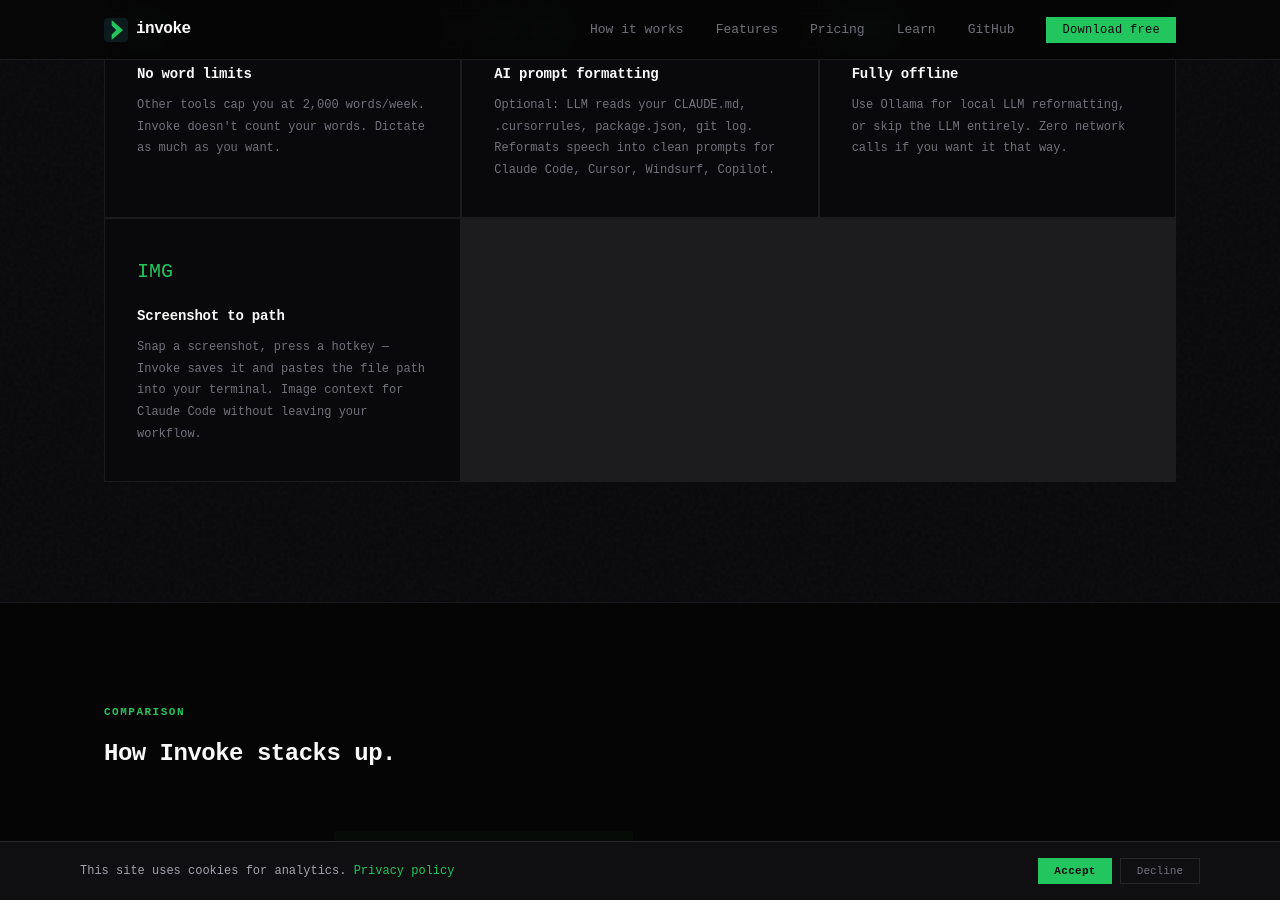
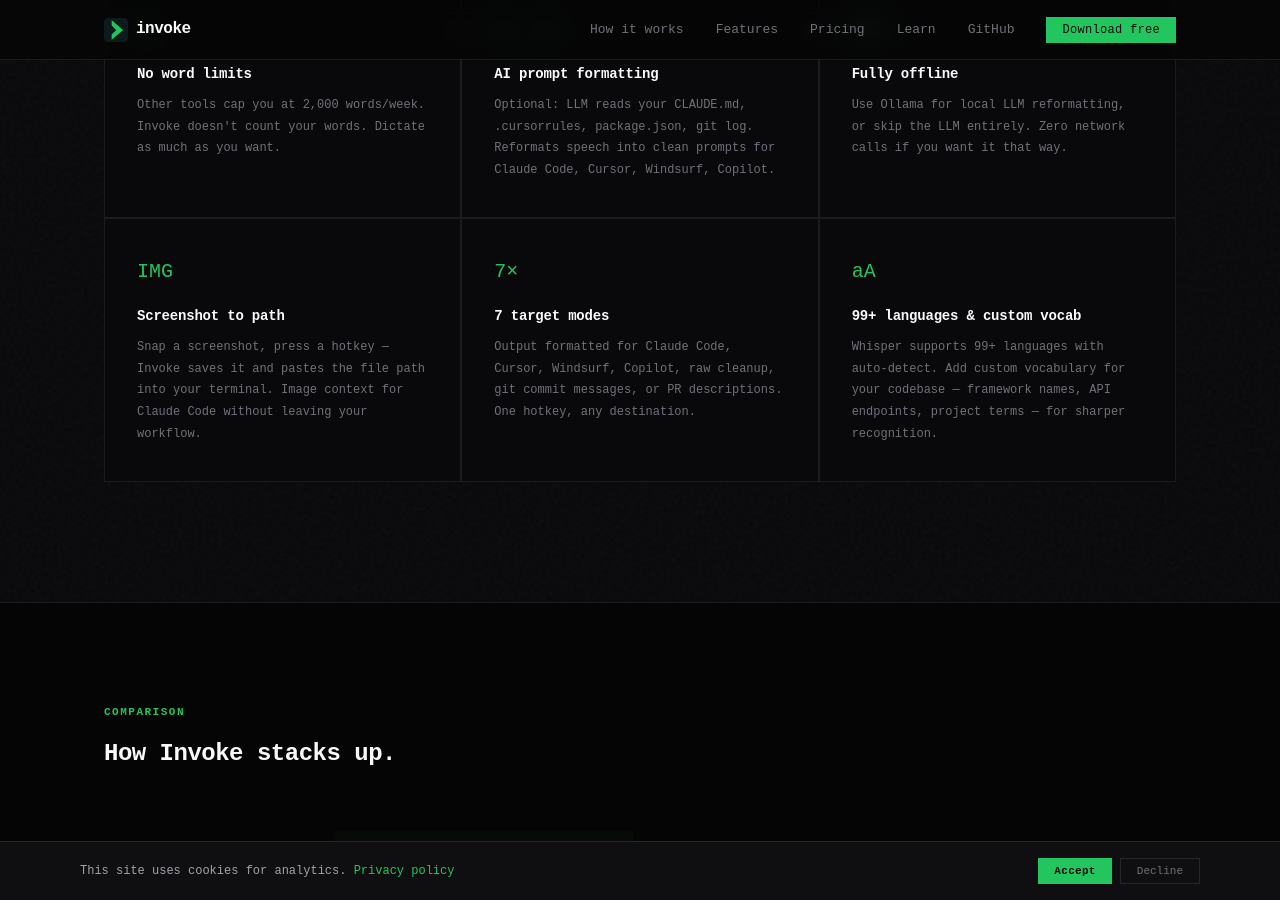
Before and after one commit to zmroth/getinvoke.dev, a Jekyll site: the page built from index.html, in a window 1280 px wide and 900 px high, scrolled down 2734 px. Built offline with Jekyll 4.4.1, drawn with Linux system fonts in a browser that asks for light colours.

Commit message:
Fill features grid to 3x3 with target modes and languages/vocab cards
Co-Authored-By: Claude Opus 4.6 (1M context) <noreply@anthropic.com>

```diff
--- a/index.html
+++ b/index.html
@@ -1241,6 +1241,16 @@ footer .container {
         <i class="feature-icon">IMG</i>
         <h3>Screenshot to path</h3>
         <p>Snap a screenshot, press a hotkey &mdash; Invoke saves it and pastes the file path into your terminal. Image context for Claude Code without leaving your workflow.</p>
+      </div>
+      <div class="feature reveal">
+        <i class="feature-icon">7&times;</i>
+        <h3>7 target modes</h3>
+        <p>Output formatted for Claude Code, Cursor, Windsurf, Copilot, raw cleanup, git commit messages, or PR descriptions. One hotkey, any destination.</p>
+      </div>
+      <div class="feature reveal">
+        <i class="feature-icon">aA</i>
+        <h3>99+ languages &amp; custom vocab</h3>
+        <p>Whisper supports 99+ languages with auto-detect. Add custom vocabulary for your codebase &mdash; framework names, API endpoints, project terms &mdash; for sharper recognition.</p>
       </div>
     </div>
   </div>
```
